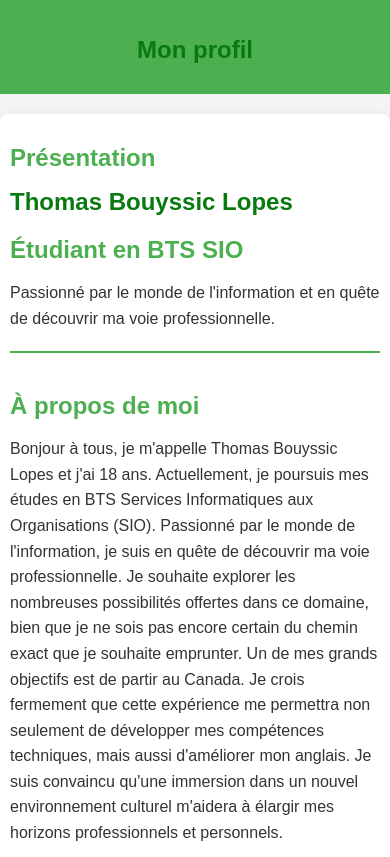
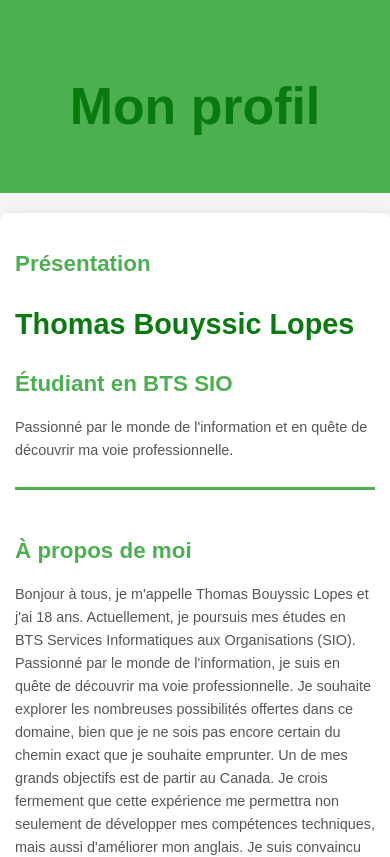
Before and after one commit to ThomasBBL/portfolioSIO, a plain HTML site: page profil.html in a window 390 px wide. Shown: the top 857 px of the page. Drawn offline with Linux system fonts and the light colour scheme.

Commit message:
Update profil.css

```diff
--- a/profil.css
+++ b/profil.css
@@ -1,77 +1,93 @@
+/* Global Styles */
 body {
     font-family: Arial, sans-serif;
     margin: 0;
     padding: 0;
     background-color: #f4f4f4;
     color: #333;
+    line-height: 1.6;
 }
 
-
+/* Hero Section */
 .hero {
     background-color: #4CAF50;
     color: white;
-    padding: 20px;
+    padding: 30px 20px;
     text-align: center;
+    font-size: 1.8em;
+    font-weight: bold;
 }
 
-
+/* Container */
 .container {
     max-width: 800px;
     margin: 20px auto;
     background: white;
     border-radius: 8px;
-    box-shadow: 0 2px 10px rgba(0, 0, 0, 0.1);
-    padding: 20px;
+    box-shadow: 0 4px 15px rgba(0, 0, 0, 0.1);
+    padding: 25px;
+    overflow: hidden;
 }
 
+/* Headings */
 h1 {
     color: #087a10;
-    margin-bottom: 10px;
+    margin-bottom: 15px;
+    font-size: 2em;
 }
- h2, h3 {
+
+h2, h3 {
     color: #4CAF50;
     margin-bottom: 10px;
+    font-size: 1.6em;
 }
 
-
+/* Paragraphs */
 p {
-    line-height: 1.6;
-    margin-bottom: 15px;
+    margin-bottom: 20px;
+    color: #555;
 }
 
-
+/* About Section */
 #about {
-    border-top: 2px solid #4CAF50;
-    padding-top: 15px;
-    margin-top: 20px;
+    border-top: 3px solid #4CAF50;
+    padding-top: 20px;
+    margin-top: 25px;
 }
 
-
+/* Responsive Design */
 @media (max-width: 600px) {
     .container {
-        padding: 10px;
+        padding: 15px;
     }
 
-    h1, h2, h3 {
-        font-size: 1.5em;
+    h1 {
+        font-size: 1.8em;
+    }
+
+    h2, h3 {
+        font-size: 1.4em;
+    }
+
+    p {
+        font-size: 0.9em;
     }
 }
 
-
-
-
-
+/* Animated Arrow */
 .arrow {
     width: 0;
     height: 0;
     border-left: 15px solid transparent;
     border-right: 15px solid transparent;
-    border-bottom: 25px solid #000;
+    border-bottom: 25px solid #4CAF50;
     position: absolute;
     top: 50%;
-    animation: moveArrow 3s linear infinite;
+    left: 0;
+    animation: moveArrow 3s ease-in-out infinite;
 }
 
+/* Arrow Animation */
 @keyframes moveArrow {
     0% {
         left: 0;
```
